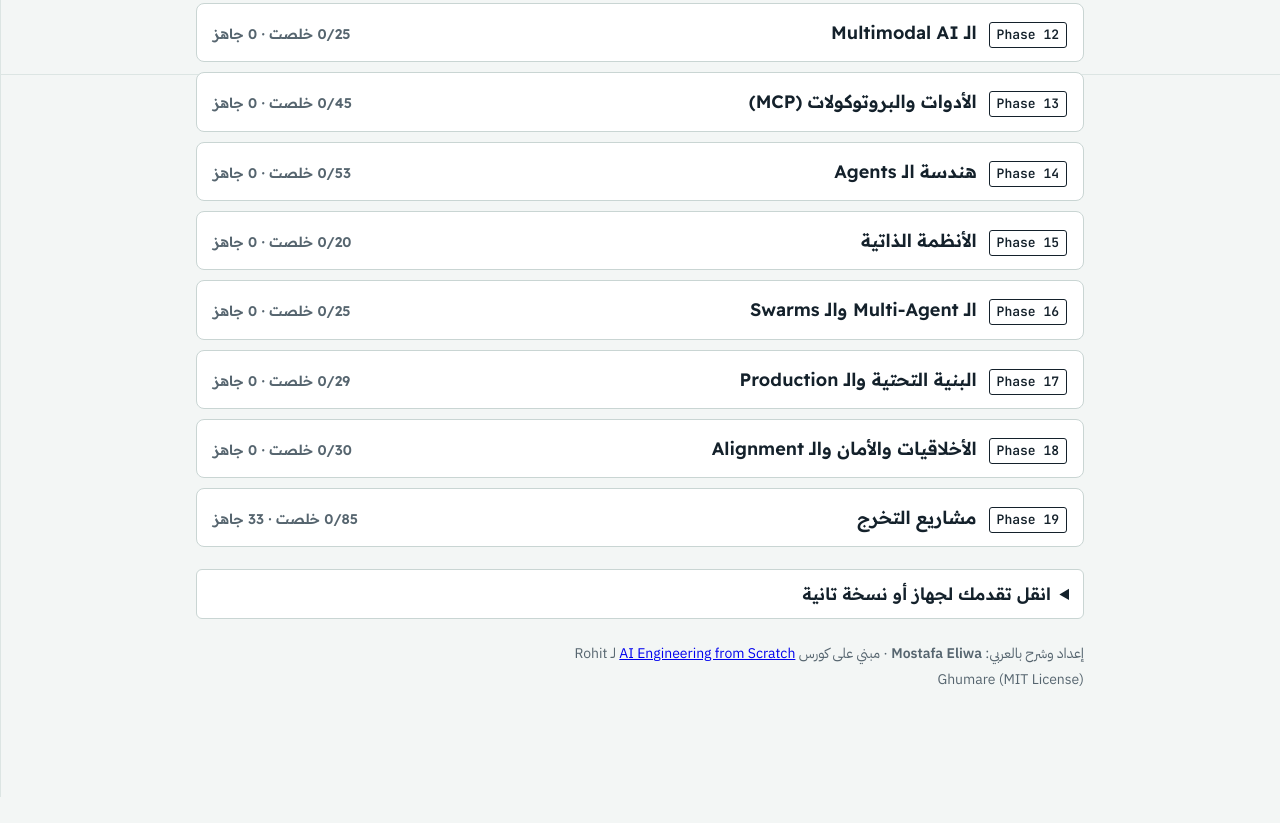
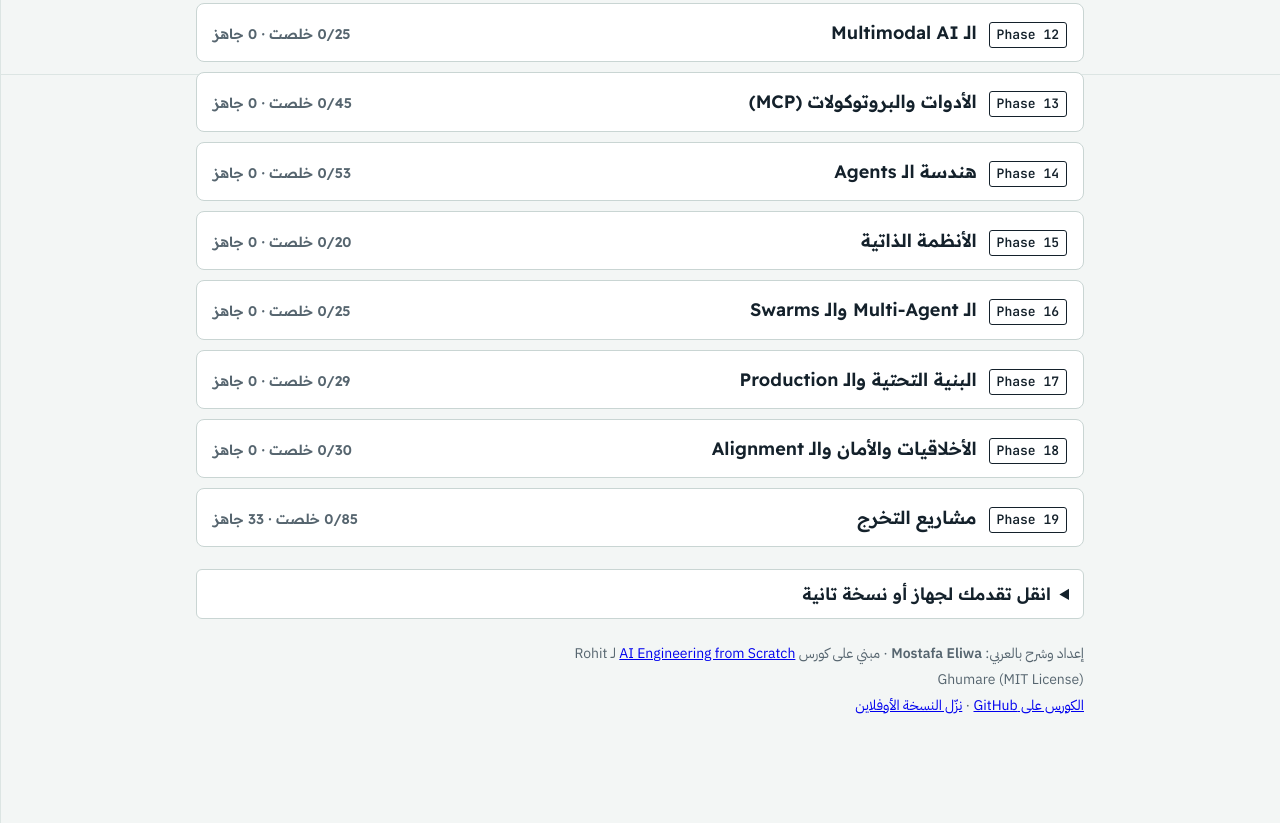
Before and after one commit to mostafaeliwaa/ai-engineering-arabic, a plain HTML site: page index.html in a window 1280 px wide. Shown: the part 2326-3149 px from the top of the page. Before the commit the page ends 3123 px from the top, so only its background shows below. Drawn offline with Linux system fonts and the light colour scheme.

Commit message:
Add GitHub and offline download links to the study map
Co-Authored-By: Claude Opus 5.5 <noreply@anthropic.com>
Claude-Session: https://claude.ai/code/session_01D7Hqxez8sciGujyiUqr8fi

```diff
--- a/index.html
+++ b/index.html
@@ -378,7 +378,7 @@ function hub(){
       <div class="btns"><button type="button" class="primary" id="progApply">رجّع التقدم من الكود</button></div>
       <p id="progMsg" class="verdict" hidden></p>
     </div></details>
-  <p style="color:var(--muted);font-size:14px">إعداد وشرح بالعربي: <b>Mostafa Eliwa</b> · مبني على كورس <a href="https://github.com/rohitg00/ai-engineering-from-scratch" target="_blank" rel="noopener">AI Engineering from Scratch</a> لـ Rohit Ghumare (MIT License)</p></div>`;
+  <p style="color:var(--muted);font-size:14px">إعداد وشرح بالعربي: <b>Mostafa Eliwa</b> · مبني على كورس <a href="https://github.com/rohitg00/ai-engineering-from-scratch" target="_blank" rel="noopener">AI Engineering from Scratch</a> لـ Rohit Ghumare (MIT License)<br><a href="https://github.com/mostafaeliwaa/ai-engineering-arabic" target="_blank" rel="noopener">الكورس على GitHub</a> · <a href="https://github.com/mostafaeliwaa/ai-engineering-arabic/releases/download/offline/AI-Study-Offline.html" target="_blank" rel="noopener">نزّل النسخة الأوفلاين</a></p></div>`;
   const qi=document.getElementById('q');qi.addEventListener('input',()=>{q=qi.value;phases()});
   document.getElementById('onlyReady').addEventListener('change',e=>{onlyReady=e.target.checked;phases()});
   phases();
```
